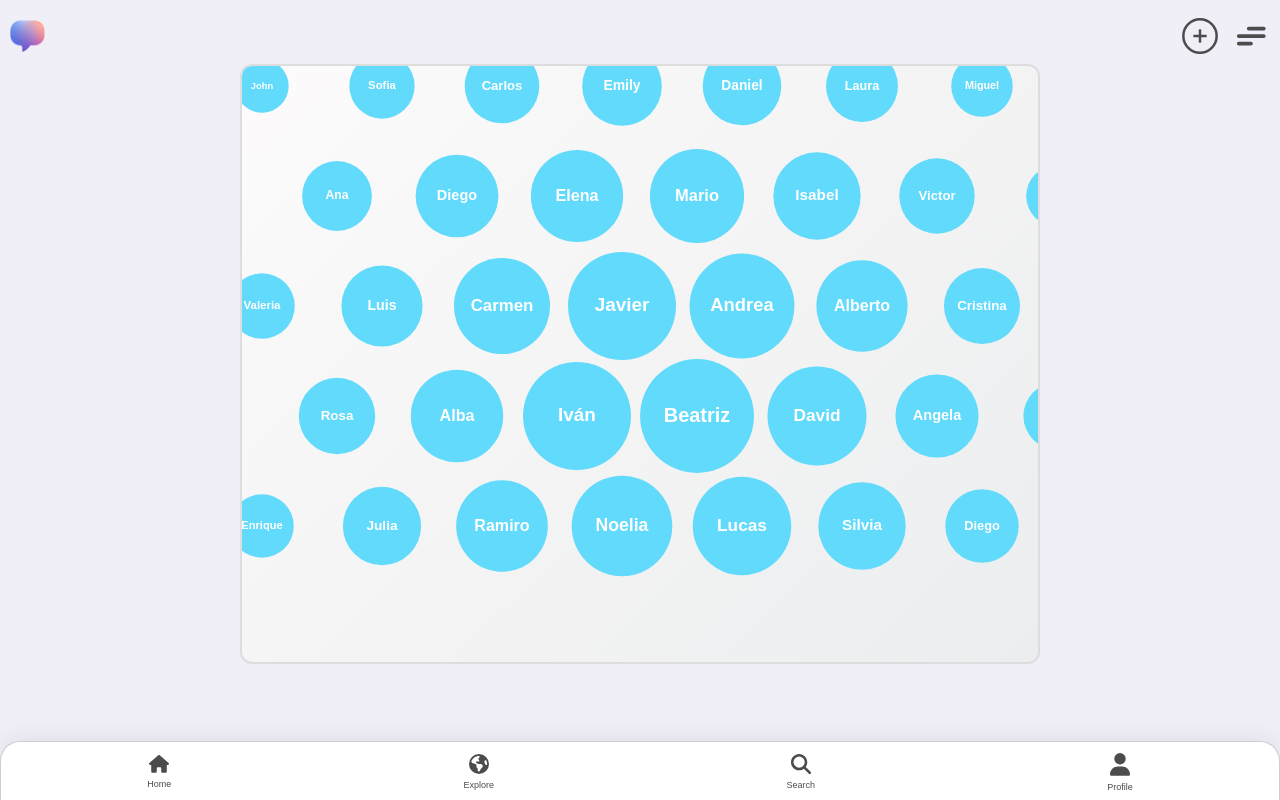
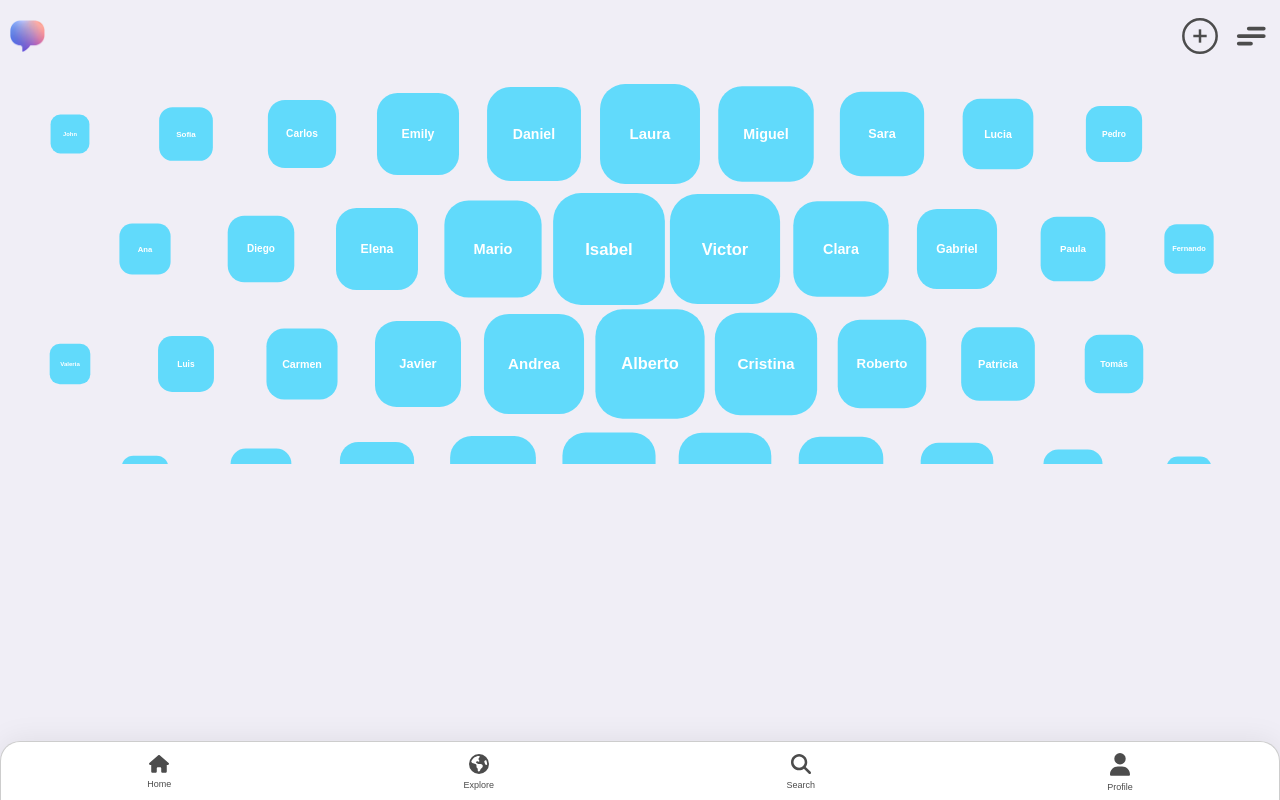
Before and after one commit to santiagocabral01/ocean-byte, a Next.js app: page /explore in a window 1280 px wide. Built offline with nearby package versions, Linux system fonts and the light colour scheme.

Commit message:
update 14 typed

```diff
--- a/src/app/(rootLayout)/globals.css
+++ b/src/app/(rootLayout)/globals.css
@@ -1242,17 +1242,17 @@ main .container .right {
 /* Battle test */
 .container-bubble-menu {
   position: relative;
-  width: 800px;
-  height: 600px;
+  width: 100%;
+  height: 400px;
   margin: 0 auto;
   overflow: auto;
-  background: linear-gradient(135deg, #fdfbfb, #ebedee);
-  border: 2px solid #ddd;
-  border-radius: 12px;
+  scrollbar-width: none;
+  border-radius: 19px;
+  max-height: 400px;
+}
 
-  /* Área desplazable */
-  max-width: 2000px;
-  max-height: 2000px;
+.container-bubble-menu::-webkit-scrollbar {
+  display: none;
 }
 
 .bubble {
@@ -1260,13 +1260,13 @@ main .container .right {
   width: 40px;
   height: 40px;
   background: #61dafb;
-  border-radius: 50%;
+  border-radius: 10px;
   display: flex;
   justify-content: center;
   align-items: center;
   color: white;
   font-weight: bold;
-  font-size: 7px;
+  font-size: 6px;
   transition: transform 0.2s ease-out, background 0.2s;
 }
 
--- a/src/components/BubbleMenu/index.tsx
+++ b/src/components/BubbleMenu/index.tsx
@@ -79,9 +79,13 @@ const BubbleMenu: React.FC = () => {
         const row = Math.floor(index / 10); // Fila
         const col = index % 10; // Columna
 
+        // Aumentamos la separación entre las burbujas y los bordes
+        const marginX = 50; // margen en X
+        const marginY = 50; // margen en Y
+
         // Posiciones con efecto ladrillo y mayor separación
-        const bubbleX = col * 120 + (row % 2 === 0 ? 0 : 75); // Alterna la posición X según la fila
-        const bubbleY = row * 110; // Más separación entre filas
+        const bubbleX = col * 116 + (row % 2 === 0 ? 0 : 75) + marginX; // Alterna la posición X según la fila
+        const bubbleY = row * 115 + marginY; // Más separación entre filas y bordes
 
         const scale = calculateScale(bubbleX, bubbleY);
 
```
